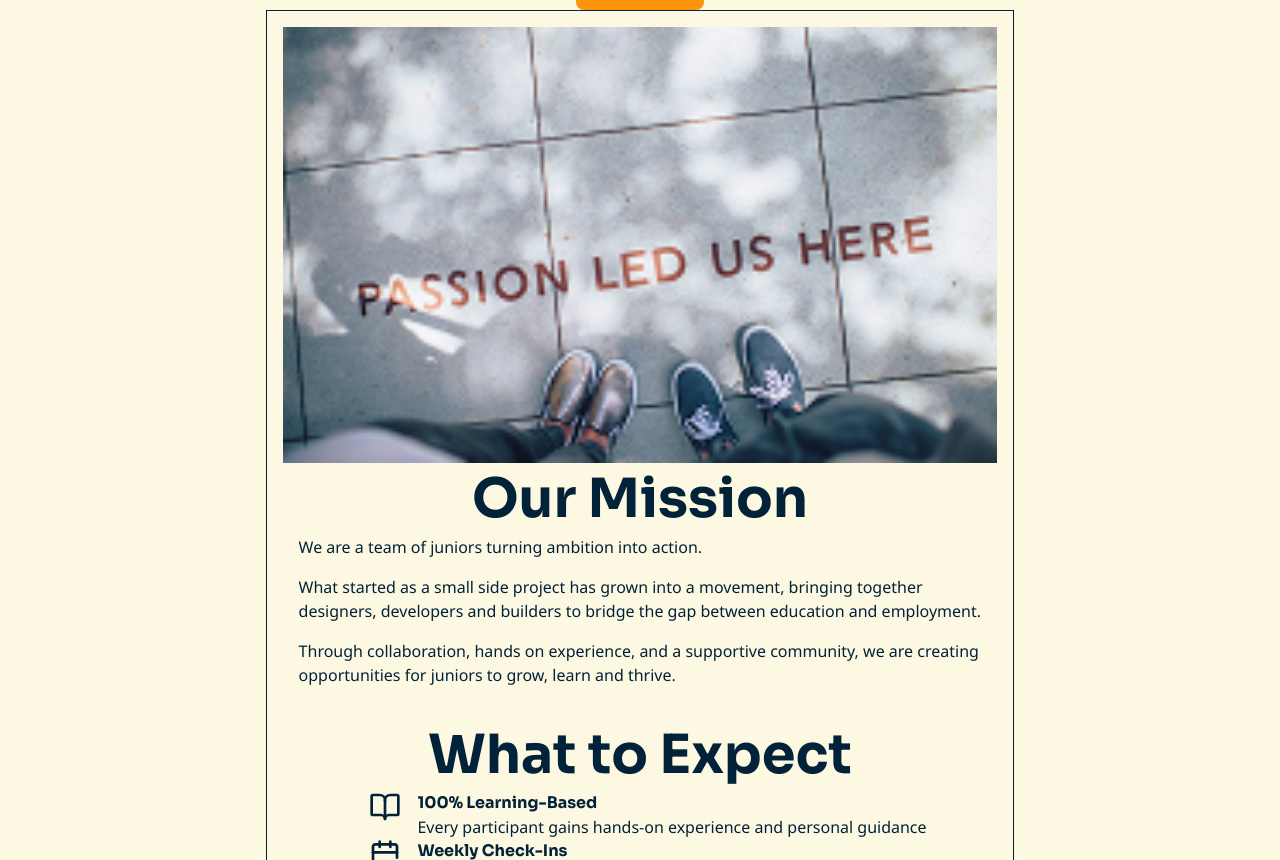
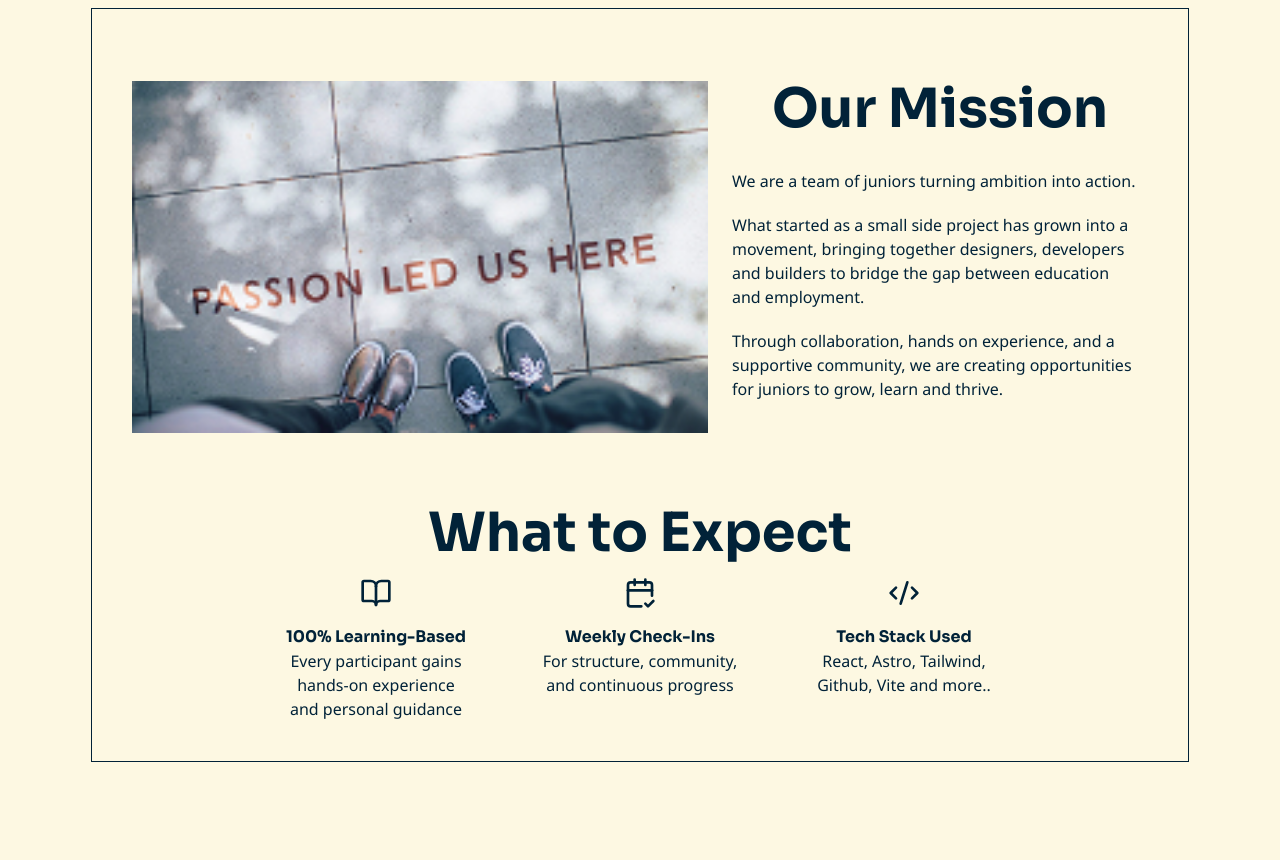
Before and after one commit to Juniors-Dev/Juniors.dev, a React (Vite) app: page / in a window 1280 px wide. Shown: the part 1060-1920 px from the top of the page. Built offline with nearby package versions, Linux system fonts and the light colour scheme.

Commit message:
style: correct padding and positioning

```diff
--- a/src/sections/home/Mission.jsx
+++ b/src/sections/home/Mission.jsx
@@ -4,55 +4,64 @@ import { CodeXml } from "lucide-react";
 
 function Mission() {
   return (
-    <section className="border-nightwing border-1 flex flex-col text-center text-balance sm:max-w-3/5 m-auto sm:text-pretty">
+    <section className="py-16 md:py-20 lg:py-24">
+      <div className="border-nightwing dark:border-eggshell border-1 flex flex-col text-balance  m-auto sm:text-pretty p-6 md:p-8 lg:p-10">
+        <article className="color-fg space-between text-pretty sm:flex-row pb-12 md:pb-16 lg:pb-20 md:flex md:flex-row md:gap-5 lg:gap-6">
+          <div className="flex w-full lg:w-xl m-auto">
             <img
               src="/src/assets/mission-image.jpg"
               alt="image of concrete floor with text: Passion led us here"
-        className="w-full p-4 m-auto"
+              className="w-fit sm:w-md lg:w-xl m-auto md:pt-8"
             />
-
-      <article className="color-fg p-4 pt-0 flex-col space-between text-pretty">
-        <h2 className="text-h2 text-center">Our Mission</h2>
-        <p className="text-body p-4 text-left">
-          We are a team of juniors <br className="sm:hidden" />
-          turning ambition into action.
+          </div>
+          <div className="flex flex-col justify-self-center">
+            <h2 className="text-h2 text-center py-4 xs:py-6 md:py-8 lg:py-10">Our Mission</h2>
+            <p className="text-body text-left max-w-104">
+              We are a team of juniors turning ambition into action.
             </p>
-        <p className="text-body px-4 text-left text-pretty">
+            <p className="text-body text-left text-pretty py-3 md:py-4 lg:py-5 max-w-104">
               What started as a small side project has grown into a movement, bringing together
               designers, developers and builders to bridge the gap between education and employment.
             </p>
-        <p className="text-body p-4 text-left text-pretty">
-          Through collaboration, hands on experience, and a supportive community, we are creating
-          opportunities for juniors to grow, learn and thrive.
+            <p className="text-body text-left text-pretty max-w-104">
+              Through collaboration, hands on experience, and a supportive community, we are
+              creating opportunities for juniors to grow, learn and thrive.
             </p>
+          </div>
         </article>
-
-      <article className="color-fg flex m-auto text-left flex-col p-4 space-between text-pretty">
-        <h2 className="text-h2 text-center gap-4 pb-4">What to Expect</h2>
-        <div className="flex gap-4 pl-4">
-          <BookOpen className="block min-h-8 min-w-8" />
-          <div flex flex-row>
+        <article className="color-fg flex m-auto text-left flex-col space-between text-pretty gap-2 ">
+          <h2 className="text-h2 text-center pb-4 ">What to Expect</h2>
+          <div className="md:flex md:flex-row md:gap-10">
+            <div className="flex md:block">
+              <BookOpen className="block min-h-8 min-w-8 stroke-fg mr-5 md:justify-self-center md:mb-4 md:mr-0" />
+              <div className="md:text-center">
                 <h3 className="text-body">100% Learning-Based</h3>
-            <p className="text-body">
+                <p className="text-body max-w-48 md:max-w-56 text-balance">
                   Every participant gains hands-on experience and personal guidance
                 </p>
               </div>
             </div>
-        <div className="flex gap-4 pl-4">
-          <CalendarCheck2 className="block min-w-8 min-h-8" />
-          <div>
+            <div className="flex my-4 md:my-0 md:block">
+              <CalendarCheck2 className="block min-w-8 min-h-8 stroke-fg mr-5 md:justify-self-center md:mb-4 md:mr-0" />
+              <div className="md:text-center text-balance">
                 <h3 className="text-body">Weekly Check-Ins</h3>
-            <p className="text-body">For structure, community, and continuous progress</p>
+                <p className="text-body max-w-48 md:max-w-56 text-balance">
+                  For structure, community, and continuous progress
+                </p>
               </div>
             </div>
-        <div className="flex gap-4 pl-4">
-          <CodeXml className="block min-w-8 min-h-8" />
-          <div>
+            <div className="flex md:my-0 md:block">
+              <CodeXml className="block min-w-8 min-h-8 stroke-fg mr-5 md:justify-self-center md:mb-4 md:mr-0" />
+              <div className="md:text-center">
                 <h3 className="text-body">Tech Stack Used</h3>
-            <p className="text-body">React, Astro, Tailwind, Github, Vite and more..</p>
+                <p className="text-body max-w-48 md:max-w-56 text-balance">
+                  React, Astro, Tailwind, Github, Vite and more..
+                </p>
+              </div>
             </div>
           </div>
         </article>
+      </div>
     </section>
   );
 }
```
Lines whose indentation alone changed are shown as unchanged.
